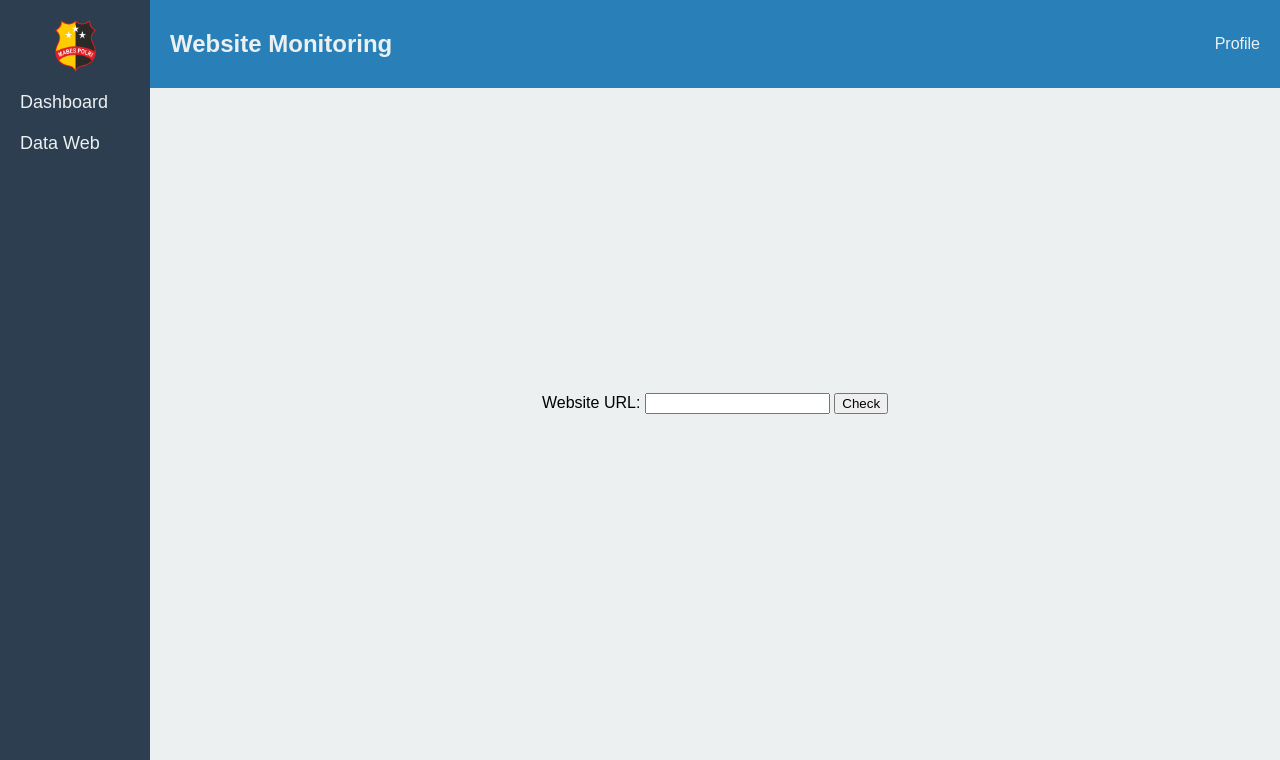
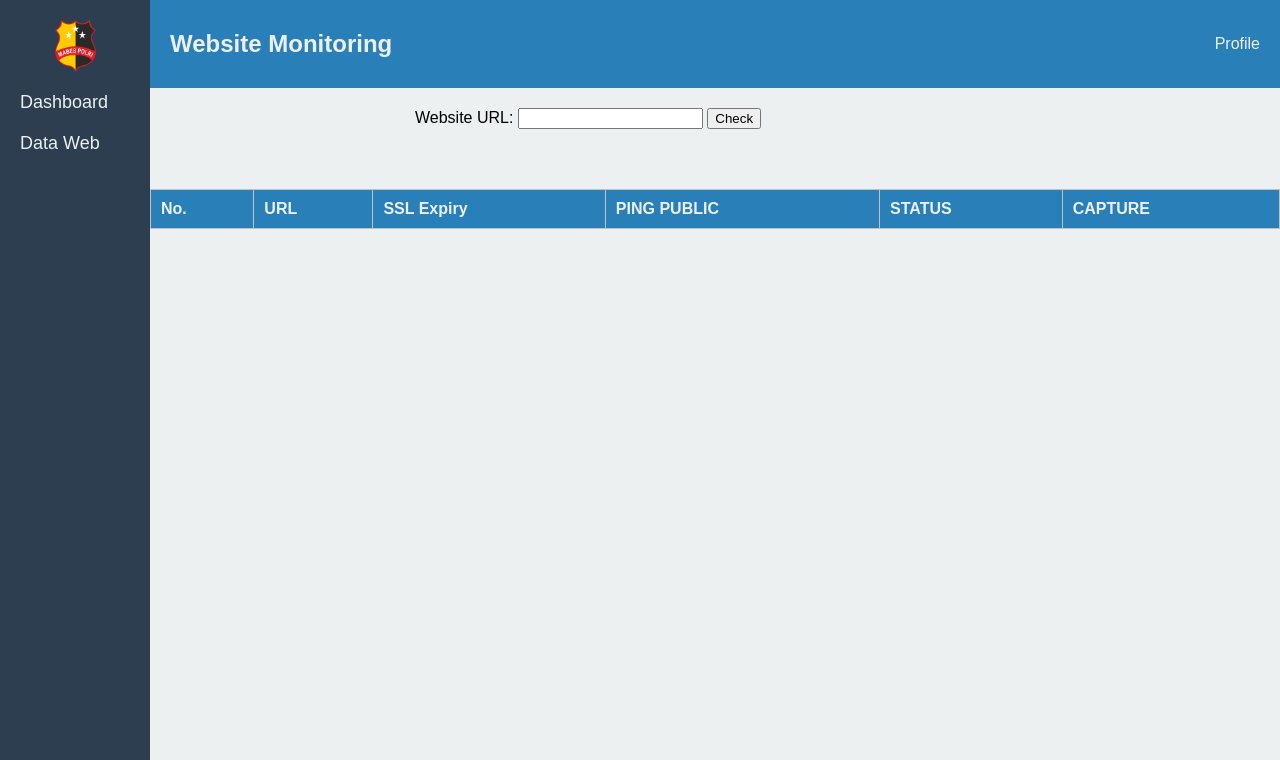
Before and after one commit to IvanBarlianto/MonitoringWeb, a Flask app: page /dashboard in a window 1280 px wide. Shown: the top 760 px of the page. Run offline with Flask 3, Linux system fonts and the light colour scheme; lists and menus that the app fills with data are empty.

Commit message:
Update dashboard.html

```diff
--- a/templates/dashboard.html
+++ b/templates/dashboard.html
@@ -32,7 +32,7 @@
             </nav>
 
             <!-- Content -->
-            <div class="content">
+            <div class="content2">
                 <div class="container-inner">
                     <form id="monitorForm">
                         <label for="url">Website URL:</label>
```
